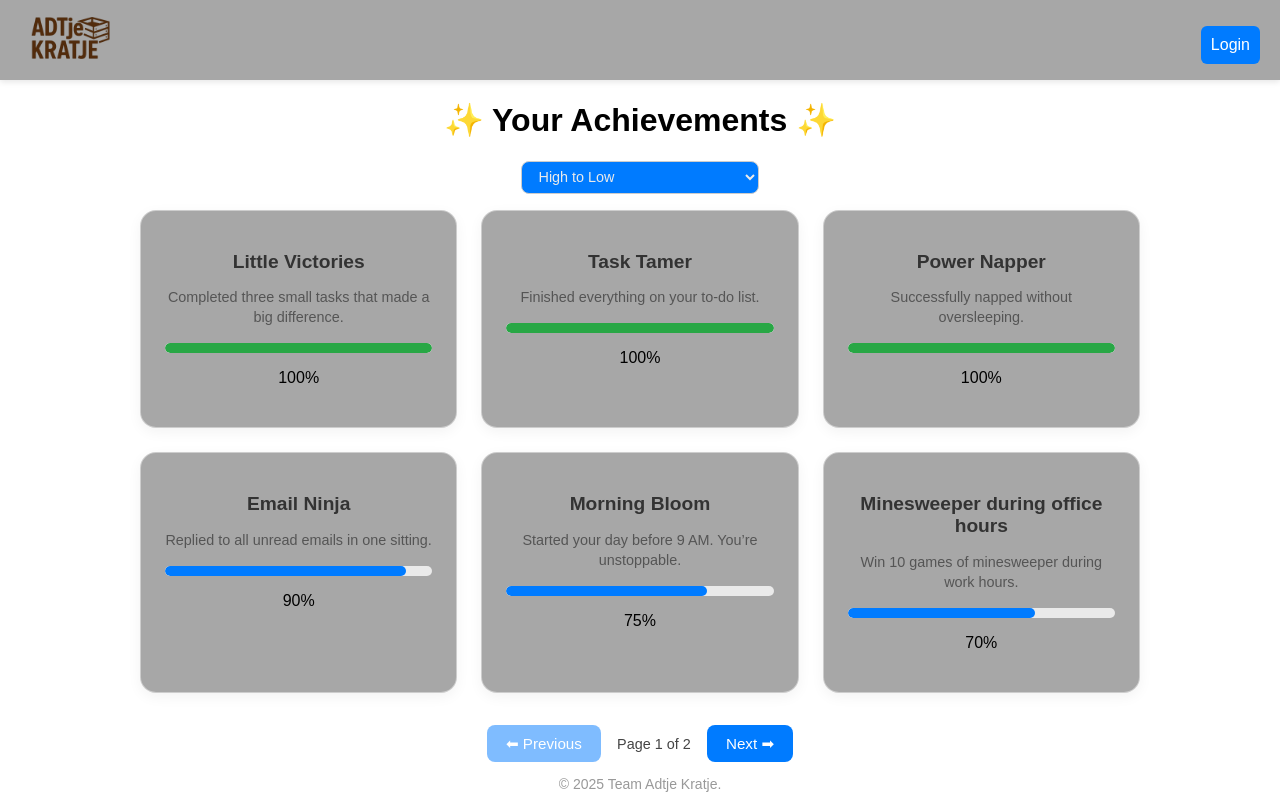
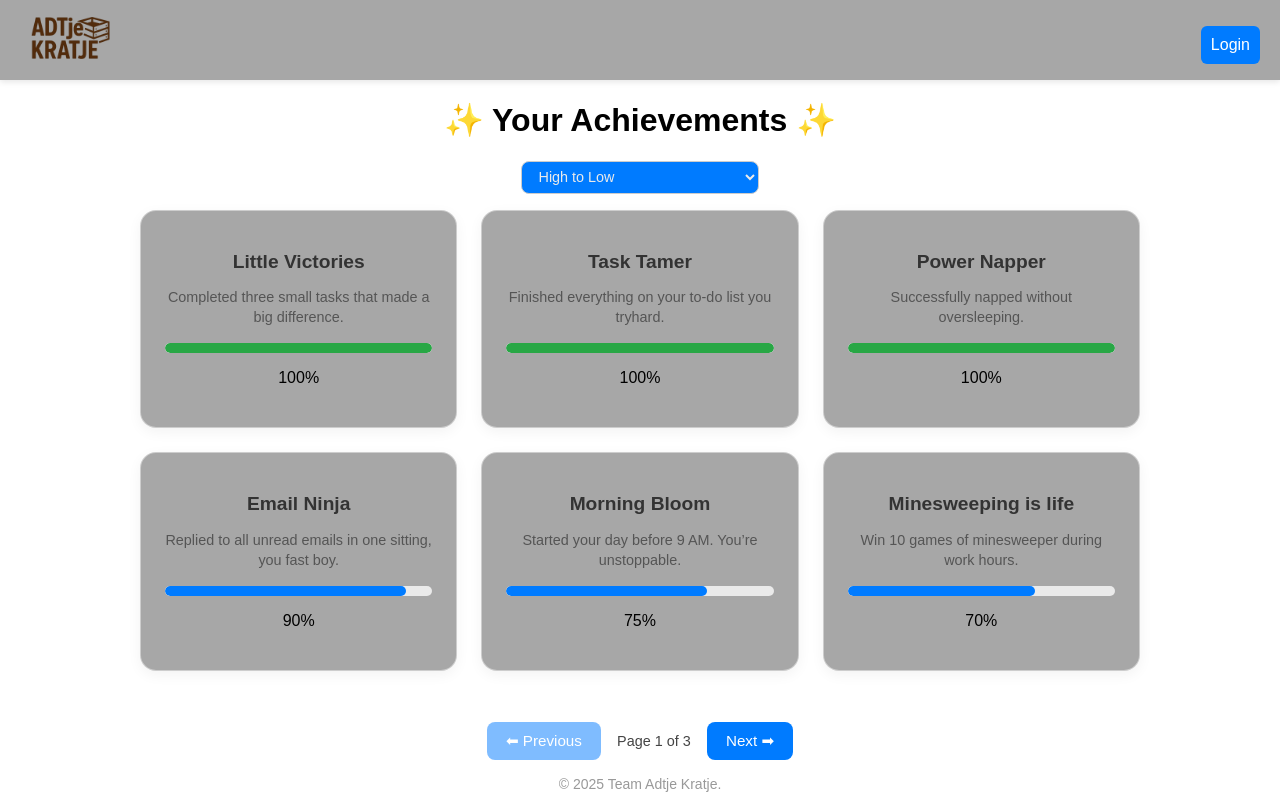
Before and after one commit to 67Company/WebDev, a React (Create React App) app in the folder frontend/calender-app/: page /achievements in a window 1280 px wide. Built offline with nearby package versions, Linux system fonts and the light colour scheme.

Commit message:
Home, the place where I belong

```diff
--- a/frontend/calender-app/src/pages/Achievements.css
+++ b/frontend/calender-app/src/pages/Achievements.css
@@ -35,6 +35,13 @@
   color: #555;
   margin-bottom: 1rem;
   line-height: 1.4;
+}
+
+.achievements-wrapper {
+  display: flex;
+  flex-direction: column;
+  justify-content: space-between;
+  min-height: 550px;
 }
 
 .progress-container {
@@ -115,6 +122,11 @@
   animation: fadeInUp 0.5s ease forwards;
 }
 
+.achievement-card.placeholder {
+  visibility: hidden;
+  pointer-events: none;
+}
+
 @keyframes fadeInUp {
   from {
     opacity: 0;
--- a/frontend/calender-app/src/pages/Achievements.tsx
+++ b/frontend/calender-app/src/pages/Achievements.tsx
@@ -14,13 +14,15 @@ const achievements: Achievement[] = [
   { id: 3, name: "Little Victories", description: "Completed three small tasks that made a big difference.", progress: 100 },
   { id: 4, name: "Consistency Champ", description: "Showed up three days in a row. Keep it going.", progress: 60 },
   { id: 5, name: "Mindful Break", description: "Took a break instead of scrolling endlessly.", progress: 25 },
-  { id: 6, name: "Task Tamer", description: "Finished everything on your to-do list.", progress: 100 },
-  { id: 7, name: "Beer sipping", description: "Drinking a bevvy during a meeting.", progress: 50 },
+  { id: 6, name: "Task Tamer", description: "Finished everything on your to-do list you tryhard.", progress: 100 },
+  { id: 7, name: "Beer sipping", description: "Drinking an alcoholic bevvy during a meeting.", progress: 50 },
   { id: 8, name: "Coworker Maxxing", description: "Annoy your colleague for at least 10 hours.", progress: 25 },
-  { id: 9, name: "Minesweeper during office hours", description: "Win 10 games of minesweeper during work hours.", progress: 70 },
-  { id: 10, name: "Email Ninja", description: "Replied to all unread emails in one sitting.", progress: 90 },
+  { id: 9, name: "Minesweeping is life", description: "Win 10 games of minesweeper during work hours.", progress: 70 },
+  { id: 10, name: "Email Ninja", description: "Replied to all unread emails in one sitting, you fast boy.", progress: 90 },
   { id: 11, name: "Power Napper", description: "Successfully napped without oversleeping.", progress: 100 },
-  { id: 12, name: "Desk DJ", description: "Played music that boosted team morale.", progress: 55 },
+  { id: 12, name: "Desk DJ", description: "Played deephouse bangers that boosted team morale.", progress: 55 },
+  { id: 13, name: "King Kebab", description: "Eat a kebab at your desk after a wild night out.", progress: 35 },
+  { id: 14, name: "Let's not get political", description: "Defuse atleast 10 arguments about politics.", progress: 20 },
 ];
 
 const PAGE_SIZE = 6;
@@ -52,7 +54,6 @@ const AchievementPage: React.FC = () => {
       <h1 className="achievement-title">✨ Your Achievements ✨</h1>
 
       <div className="sort-controls">
-        {/* <label htmlFor="sort">Sort by: </label> */}
         <select
           id="sort"
           value={sortMode}
@@ -67,6 +68,7 @@ const AchievementPage: React.FC = () => {
         </select>
       </div>
 
+      <div className="achievements-wrapper">
         <div className="achievements">
           {visibleAchievements.map((a) => (
             <div className="achievement-card" key={a.id}>
@@ -83,6 +85,10 @@ const AchievementPage: React.FC = () => {
               </div>
               <p className="achievement-progress">{a.progress}%</p>
             </div>
+          ))}
+
+          {Array.from({ length: PAGE_SIZE - visibleAchievements.length }).map((_, i) => (
+            <div key={`filler-${i}`} className="achievement-card placeholder"></div>
           ))}
         </div>
 
@@ -108,6 +114,7 @@ const AchievementPage: React.FC = () => {
           </button>
         </div>
       </div>
+    </div>
   );
 };
 
```
Lines whose indentation alone changed are shown as unchanged.
